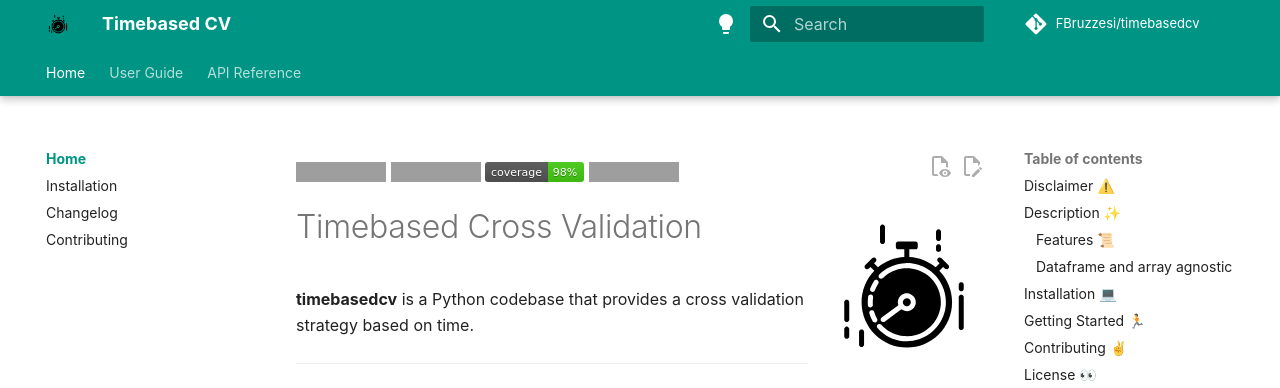
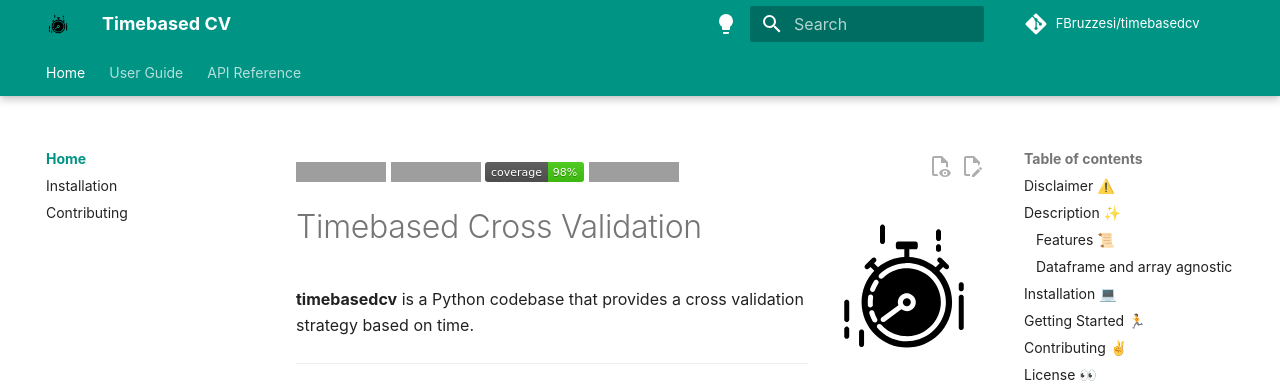
Before and after one commit to FBruzzesi/timebasedcv, an MkDocs documentation site: the page built from docs/index.md, in a window 1280 px wide. Shown: the top 388 px of the page. Built offline with MkDocs 1.6.1 and Material for MkDocs 9.7.7, drawn with Linux system fonts in a browser that asks for light colours; comment, search, counter and statistics services are not loaded; grey boxes are pictures that could not be loaded.

Commit message:
one more try

```diff
--- a/mkdocs.yml
+++ b/mkdocs.yml
@@ -125,7 +125,6 @@ nav:
   - Home:
     - Home: index.md
     - Installation: installation.md
-    - Changelog: changelog.md
     - Contributing: contribute.md
   - User Guide:
     - Home: user-guide/index.md
```
Also changed, not shown: docs/changelog.md (deleted, +0 -1 lines), 2 other files.
